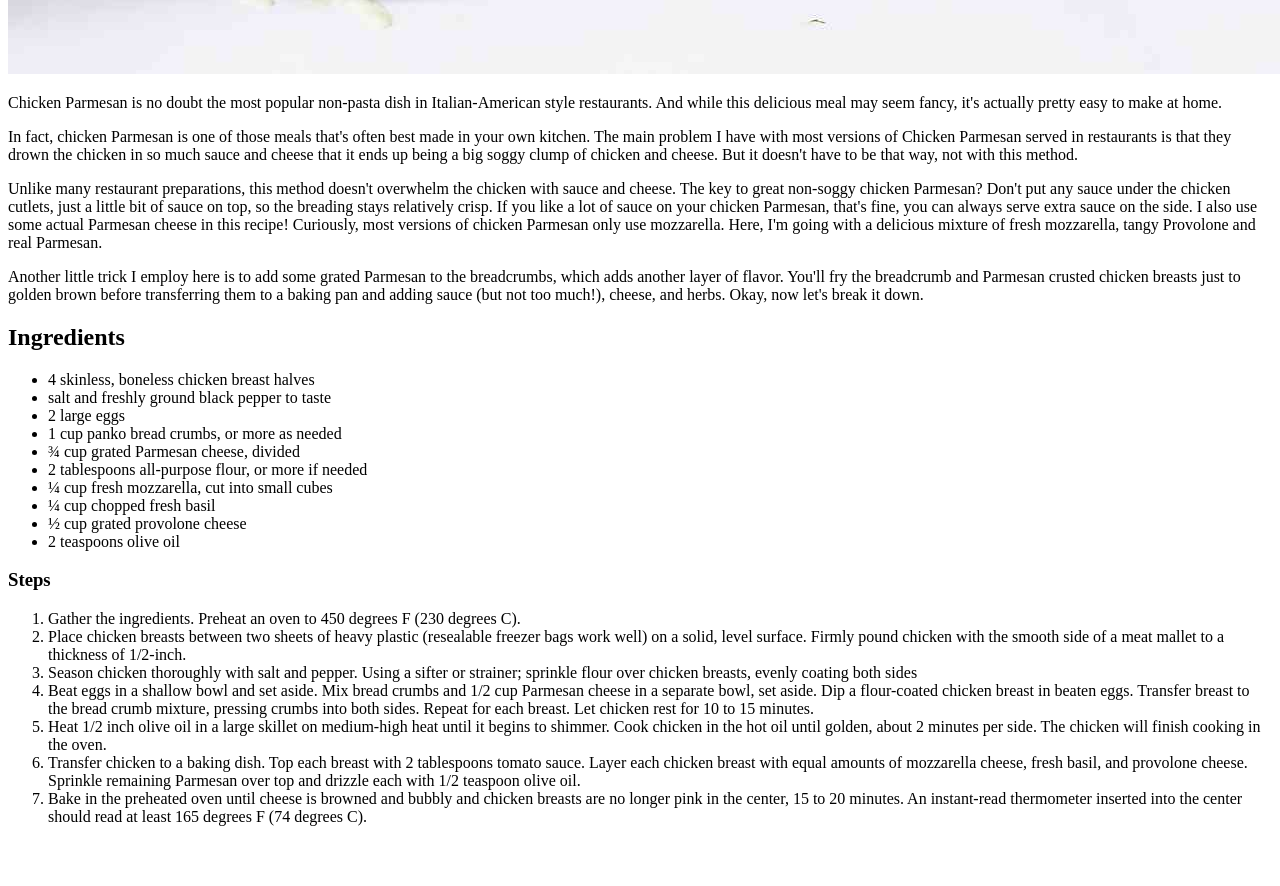
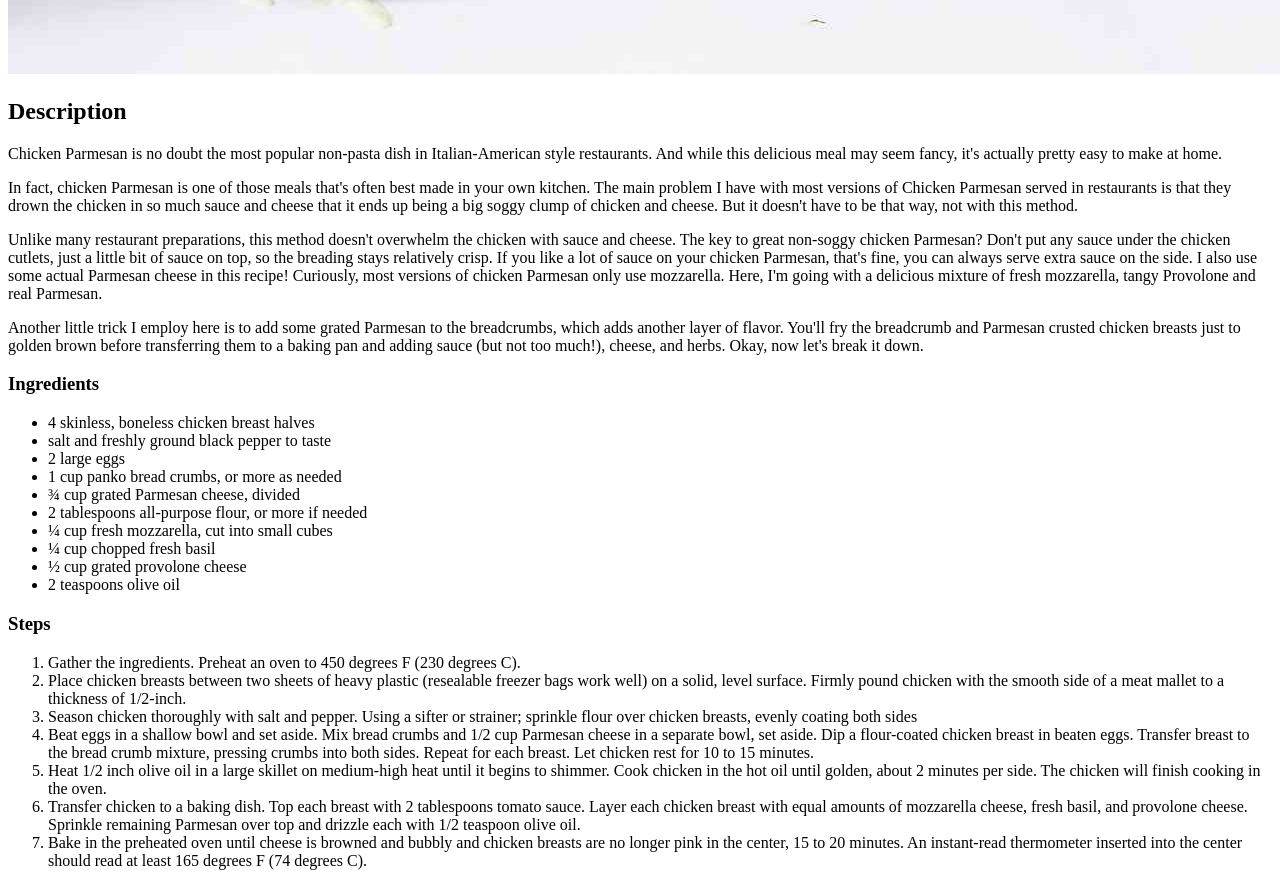
Before and after one commit to OptaNol/odin-recipes, a plain HTML site: page recipes/Chicken-Parmesan.html in a window 1280 px wide. Shown: the part 1532-2418 px from the top of the page. Before the commit the page ends 2374 px from the top, so only its background shows below. Drawn offline with Linux system fonts and the light colour scheme.

Commit message:
added discription and ingredient heading lvl. changed

```diff
--- a/recipes/Chicken-Parmesan.html
+++ b/recipes/Chicken-Parmesan.html
@@ -12,12 +12,14 @@
 
     <img src="../image/223042-Chicken-Parmesan-mfs.jpg">
 
+    <h2>Description</h2>
+
     <p>Chicken Parmesan is no doubt the most popular non-pasta dish in Italian-American style restaurants. And while this delicious meal may seem fancy, it's actually pretty easy to make at home.</p>
     <p>In fact, chicken Parmesan is one of those meals that's often best made in your own kitchen. The main problem I have with most versions of Chicken Parmesan served in restaurants is that they drown the chicken in so much sauce and cheese that it ends up being a big soggy clump of chicken and cheese. But it doesn't have to be that way, not with this method.</p>
     <p>Unlike many restaurant preparations, this method doesn't overwhelm the chicken with sauce and cheese. The key to great non-soggy chicken Parmesan? Don't put any sauce under the chicken cutlets, just a little bit of sauce on top, so the breading stays relatively crisp. If you like a lot of sauce on your chicken Parmesan, that's fine, you can always serve extra sauce on the side. I also use some actual Parmesan cheese in this recipe! Curiously, most versions of chicken Parmesan only use mozzarella. Here, I'm going with a delicious mixture of fresh mozzarella, tangy Provolone and real Parmesan.</p>
     <p>Another little trick I employ here is to add some grated Parmesan to the breadcrumbs, which adds another layer of flavor. You'll fry the breadcrumb and Parmesan crusted chicken breasts just to golden brown before transferring them to a baking pan and adding sauce (but not too much!), cheese, and herbs. Okay, now let's break it down.</p>
 
-    <h2>Ingredients</h2>
+    <h3>Ingredients</h3>
 
     <ul>
         <li>4 skinless, boneless chicken breast halves</li>
```
Also changed, not shown: recipes/Crockpot-Italian-Chicken.html (+3 -1 lines), recipes/Simple-BBQ-Ribs.html (+3 -1 lines).
